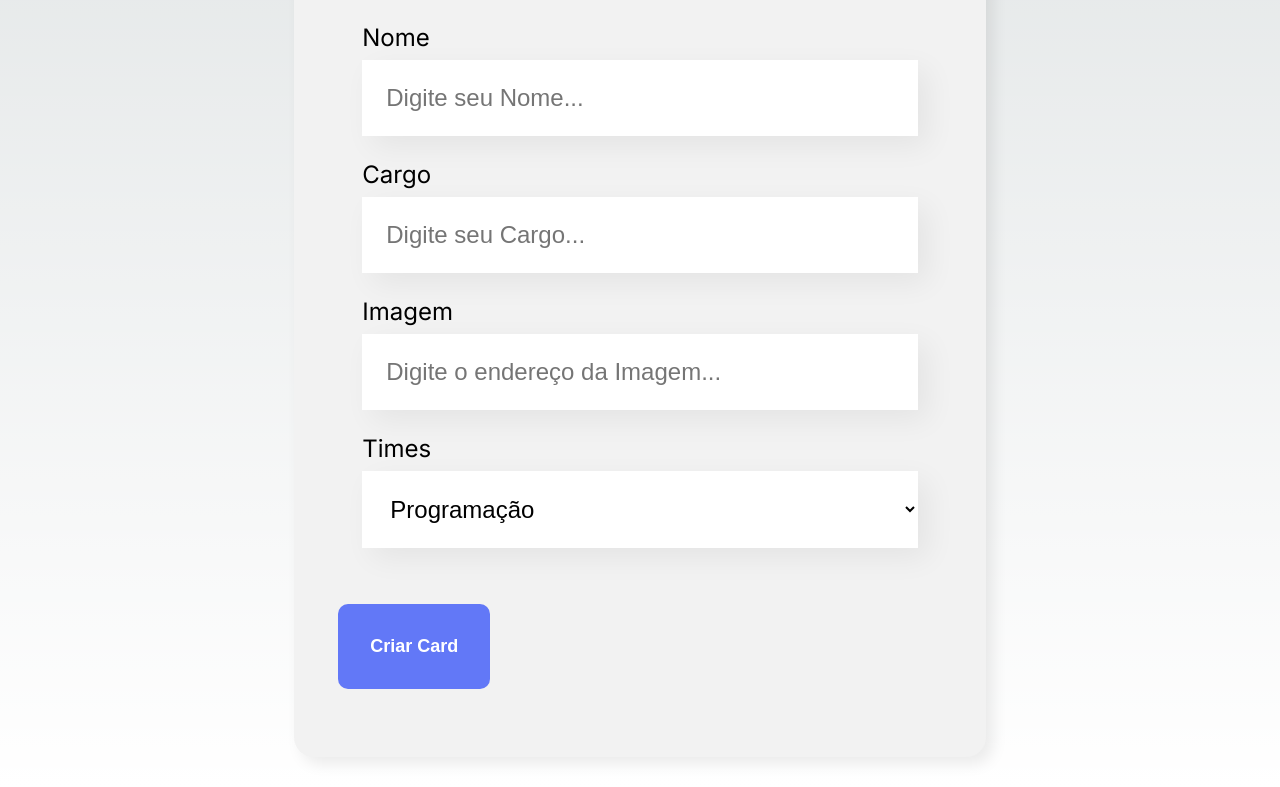
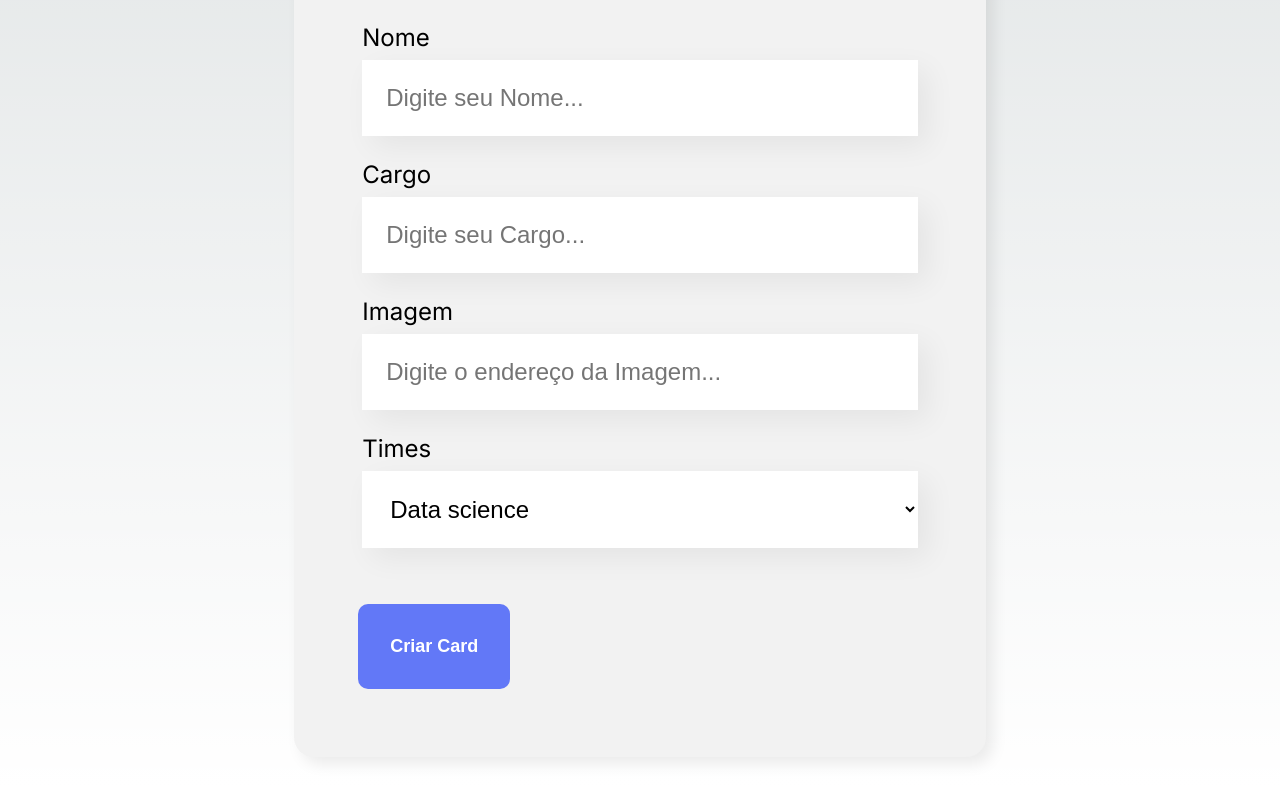
Before and after one commit to xande-rj/React_alurabasic, a Next.js app: page / in a window 1280 px wide. Shown: the part 594-1381 px from the top of the page. Built offline with nearby package versions, Linux system fonts and the light colour scheme.

Commit message:
Adição dos colaboradores

```diff
--- a/src/app/componetes/Botao/Botao.css
+++ b/src/app/componetes/Botao/Botao.css
@@ -7,7 +7,7 @@
     border: none;
     cursor: pointer;
     color: #fff;
-    margin: 32px 0;
+    margin: 32px 20px;
 }
 .botao:hover{
     color: #95FFD4;
--- a/src/app/componetes/CampoTexto/Campotexto.js
+++ b/src/app/componetes/CampoTexto/Campotexto.js
@@ -1,3 +1,5 @@
+'use client';
+
 import "./Campotexto.css"
 // funciona a mesma coisa que o banner, a escolha e sua.
 export const CampoTexto = (props)=>{
@@ -5,12 +7,17 @@
     // O props e um variavel que significa propriedade e pode ser qualquer coisa
 
     const propsModificado = `${props.placeholder}...`
+
+    const aoDigitado = (e)=>{
+        props.aoAlterado(e.target.value)
+    }
+
    return(
    <div className="campo-texto">
         <label>
             {props.label}
         </label>
-        <input required={props.obrigatorio} placeholder = {propsModificado}/>
+        <input value={props.valor} onChange={aoDigitado} required={props.obrigatorio} placeholder = {propsModificado}/>
     </div>
    )
 }
--- a/src/app/componetes/Formulario/Formulario.js
+++ b/src/app/componetes/Formulario/Formulario.js
@@ -1,11 +1,13 @@
+'use client';
+
+import { useState } from "react"
 import Botao from "../Botao"
 import CampoTexto from "../CampoTexto"
 import ListaSuspensa from "../Listasuspensa"
 import "./Formulario.css"
-function Formulario (){
+function Formulario (props){
 
     const times = [
-        'Programação',
         'Data science',
         'Devoups',
         'UX e Design',
@@ -13,22 +15,52 @@
         'Inovação',
         'Front-End',
     ]
-    const Salvarao =(event)=>{
-        event.preventDefault()
-        console.log('Formulario enviado')
+
+    const aoSalvar = (evento) => {
+        evento.preventDefault()
+        props.ColaboradorCadastrado({
+            nome,
+            cargo,
+            imagem,
+            time
+        })
     }
 
 
+    const[nome,Setnome] = useState('')
+    const[cargo,Setcargo] = useState('')
+    const[imagem,Setimagem] = useState('')
+    const[time,Settime] = useState('')
 
     return(
 
         <section className="Formulario">
-            <form onSubmit={Salvarao}>
+            <form onSubmit={aoSalvar}>
             <h2>Preencha os dados para criar o card do colaborador</h2>
-            <CampoTexto obrigatorio ={true} label="Nome" placeholder="Digite seu Nome"/>
-            <CampoTexto obrigatorio ={true} label="Cargo" placeholder="Digite seu Cargo"/>
-            <CampoTexto label="Imagem" placeholder="Digite o endereço da Imagem"/>
-            <ListaSuspensa obrigatorio ={true} label="Times" itens={times}/>
+            <CampoTexto
+            obrigatorio ={true}
+            label="Nome"
+            placeholder="Digite seu Nome"
+            valor={nome}
+            aoAlterado={valor => Setnome(valor)} />
+            <CampoTexto
+            obrigatorio ={true}
+            label="Cargo"
+            placeholder="Digite seu Cargo"
+            valor={cargo}
+            aoAlterado={valor => Setcargo(valor)} />
+            <CampoTexto
+            label="Imagem"
+            placeholder="Digite o endereço da Imagem"
+            valor={imagem}
+            aoAlterado={valor => Setimagem(valor)} />
+            <ListaSuspensa
+            obrigatorio ={true}
+            label="Times"
+            itens={times}
+            valor={time}
+            aoAlterado={valor => Settime(valor)}
+            />
             <Botao>
                 Criar Card
             </Botao>
--- a/src/app/componetes/Listasuspensa/index.js
+++ b/src/app/componetes/Listasuspensa/index.js
@@ -7,7 +7,7 @@
             <label>
                 {props.label}
             </label>
-            <select required={props.obrigatorio}>
+            <select onChange={evento => props.aoAlterado(evento.target.value)} required={props.obrigatorio}>
                 {props.itens.map(item =><option key={item}>{item}</option>)}
             </select>
         </div>
--- a/src/app/page.js
+++ b/src/app/page.js
@@ -1,11 +1,20 @@
+'use client';
+
+import { useState } from 'react'
 import Banner from './componetes/Banner'
 import Formulario from './componetes/Formulario/Formulario'
 
 export default function Home() {
+  const [colaboradores, Setcolaboradores] =useState([])
+
+  const NovoColaboradorAdicionado =(colaborador)=>{
+    console.log(colaborador)
+    Setcolaboradores([...colaboradores, colaborador])
+  }
   return (
     <div>
     <Banner/>
-    <Formulario/>
+    <Formulario ColaboradorCadastrado = {colaborador =>NovoColaboradorAdicionado(colaborador)}/>
     </div>
   )
 }
```
